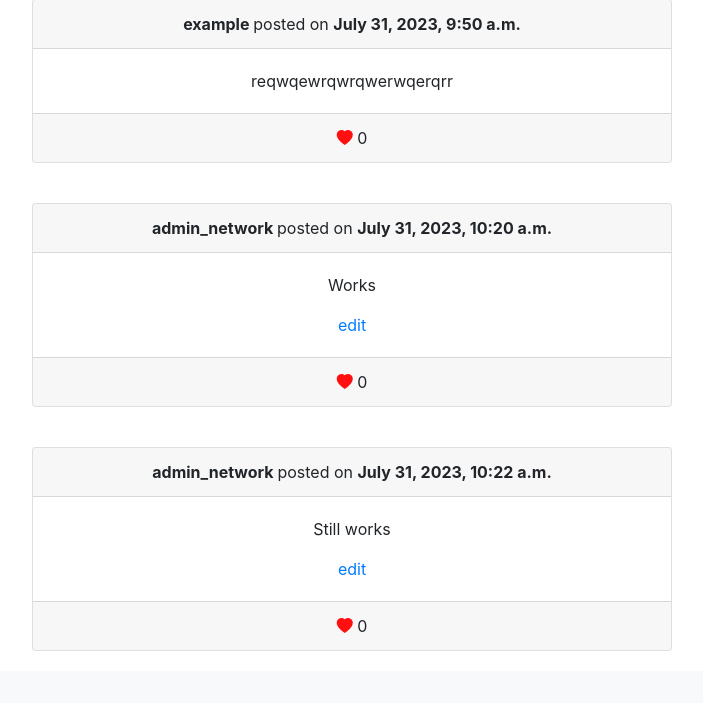
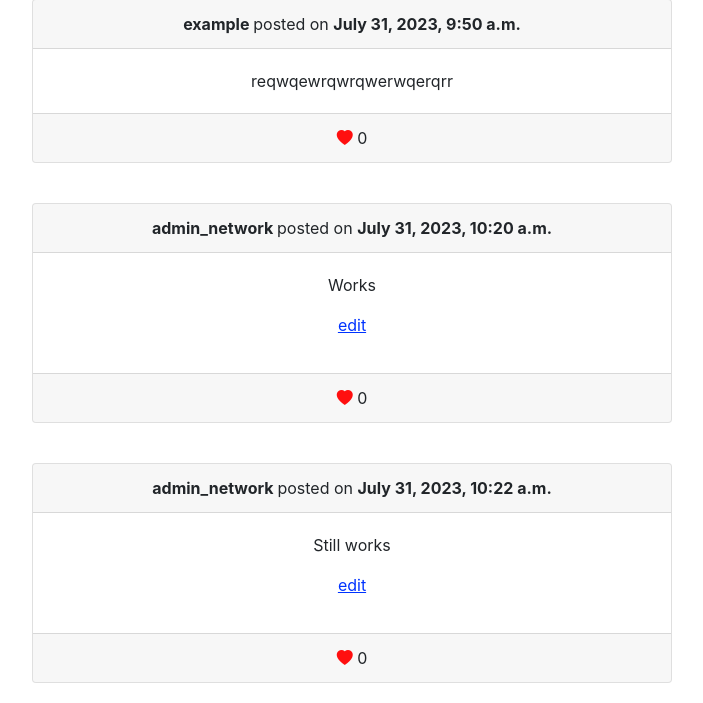
Before and after one commit to CarrottieCoder/CS50-network, a Django app: page / in a window 1280 px wide. Shown: the part 911-1614 px from the top of the page, without its empty margins (288-991 px from the left). Before the commit the page ends 1562 px from the top, so only its background shows below. Run offline with Django 3.2, Linux system fonts and the light colour scheme; a user stored in the database is signed in; data comes from the database, SQL or seed files in the repository; some libraries are stand-ins or nearby versions.

Commit message:
Creating an edit button

```diff
--- a/project4/network/static/network/script.js
+++ b/project4/network/static/network/script.js
@@ -12,4 +12,8 @@ document.addEventListener('DOMContentLoaded', () => {
               console.log(result);
           });
     }
+    document.querySelector('#edit-post').onclick = () => {
+        document.querySelector('#post-text').innerHTML = ''
+        console.log('Works')
+    }
 })
--- a/project4/network/templates/network/index.html
+++ b/project4/network/templates/network/index.html
@@ -20,9 +20,9 @@
                     <strong>{{ post.author }} </strong> posted on <strong>{{ post.timestamp }}</strong>
                 </div>
                 <div class="card-body">
-                <p class="card-text"> {{ post.body }}</p>
+                <p id = "post-text" class="card-text"> {{ post.body }}</p>
                 {% if request.user == post.author %}
-                    <a href="#" >edit</a>
+                    <p id="edit-post" style="color: #0033ff; text-decoration: underline; cursor: pointer;">edit</p>
                 {% endif %}
                 </div>
                 <div class="card-footer text-body-secondary">
```
